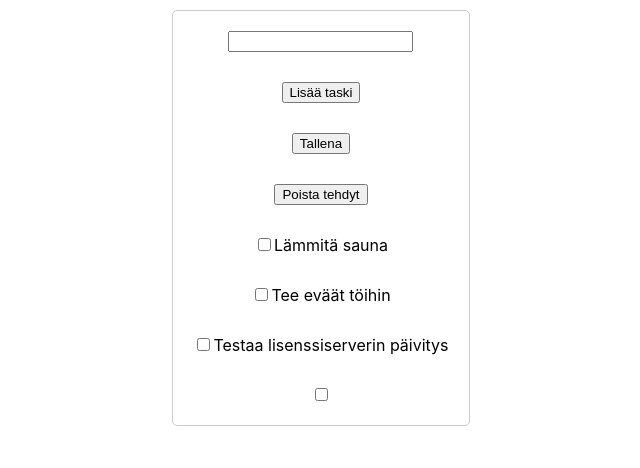
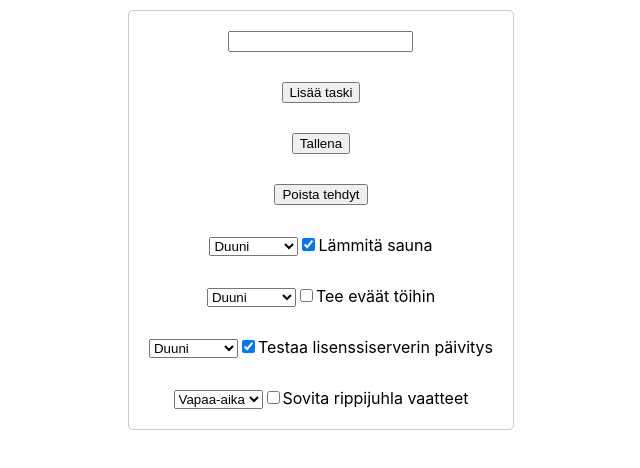
Before and after one commit to jrii1512/TodoList, a React (Create React App) app: page / in a window 1280 px wide. Shown: the top 468 px of the page, without its empty margins (319-959 px from the left). Built offline with nearby package versions, Linux system fonts and the light colour scheme; data requests are answered from the project's data file.

Commit message:
Changing complete and type is working.

```diff
--- a/data/todos.json
+++ b/data/todos.json
@@ -3,25 +3,26 @@
     {
       "id": "d96380e4-04cc-4b5c-b1b5-c93570ea8c8a",
       "name": "Lämmitä sauna",
-      "complete": false
+      "type": "duuni",
+      "complete": true
     },
     {
       "id": "3231e3dd-6f90-4cc6-9c86-60cae90fb6fb",
       "name": "Tee eväät töihin",
+      "type": "duuni",
       "complete": false
     },
     {
       "id": "561e8a0c-0122-4b39-a9fc-80e84726be30",
       "name": "Testaa lisenssiserverin päivitys",
-      "complete": false
+      "type": "duuni",
+      "complete": true
     },
     {
-      "0": {
-        "id": "d5675636-4296-4cff-8008-ae4669f5fb44",
-        "name": "Ajeluta Lauraa",
-        "complete": false
-      },
-      "id": "cf78"
+      "id": "93f03743-307a-4fc5-b09c-85e238b21985",
+      "name": "Sovita rippijuhla vaatteet",
+      "type": "vapaa",
+      "complete": false
     }
   ]
 }
--- a/src/App.js
+++ b/src/App.js
@@ -1,15 +1,13 @@
 import { useState, useEffect, useRef } from 'react';
-import logo from './logo.svg';
 import './App.css';
 import axios from 'axios';
 import TodoList from './TodoList';
 import { v4 as uuidv4 } from 'uuid';
-
-const LOCAL_STORAGE_KEY = 'todoApp.todos';
+import { handleChange } from './common';
 
 function App() {
 	const [todos, setTodo] = useState([]);
-	const [newTodos, setNewTodos] = useState([])
+	const [newTodos, setNewTodos] = useState([]);
 	const [status, setStatusUpdate] = useState(false);
 	const todoNameRef = useRef();
 
@@ -27,18 +25,22 @@ function App() {
 		if (name === '') {
 			return;
 		} else {
-			setNewTodos((prev) => [...newTodos, { id: uuidv4(), name: name, complete: false }])
+			setNewTodos({ id: uuidv4(), name: name, complete: false });
 		}
-
 		todoNameRef.current.value = null;
 	};
 
 	const toggleTodo = (id) => {
-		console.log('Toggle checkbox');
+		console.log('Toggle checkbox id:', id);
 		const newTodos = [...todos]; // Create a copy to which you need to make modifications.
 		const todo = newTodos.find((todo) => todo.id === id);
 		todo.complete = !todo.complete;
 		setTodo(newTodos);
+	};
+
+	const handleEventChange = (id, data) => {
+		handleChange(id, data, todos);
+		setStatusUpdate(true);
 	};
 
 	const clearTasks = () => {
@@ -62,28 +64,6 @@ function App() {
 			});
 	};
 
-	const handleChange = (id, complete) => {
-		console.log('id: ', id + ', status:' + complete);
-
-		complete ? (complete = false) : (complete = true);
-		todos.forEach((f) => {
-			if (f.id === id) {
-				axios
-					.patch(`http://localhost:3852/taskit/${id}/`, {
-						complete: complete,
-					})
-					.then((u) => {
-						console.log('Update, checkbox is ', u.data.complete);
-						setStatusUpdate(complete);
-					})
-					.catch((err) => {
-						console.error('Päivitys meni aivan vituiksi');
-					});
-			}
-		});
-	}
-	//			<div>{todos.filter((todo) => !todo.complete).length} left to do</div>
-
 	return (
 		<div className='form'>
 			<input ref={todoNameRef} type='text' />
@@ -91,14 +71,13 @@ function App() {
 			<button onClick={onSubmit}>Tallena</button>
 			<button onClick={clearTasks}>Poista tehdyt</button>
 
-			{
-				<TodoList
-					key={uuidv4()}
-					todos={todos}
-					submit={onSubmit}
-					toggleTodo={handleChange}
-				/>
-			}
+			<TodoList
+				key={uuidv4()}
+				todos={todos}
+				submit={onSubmit}
+				toggleTodo={handleEventChange}
+				taskTypeChange={handleEventChange}
+			/>
 		</div>
 	);
 }
--- a/src/Todo.js
+++ b/src/Todo.js
@@ -1,19 +1,33 @@
 import React from 'react';
 
-export default function Todo({ todo, toggleTodo }) {
+export default function Todo({ todo, toggleTodo, taskTypeChange }) {
+	const [selectedOption, setSelectedOption] = React.useState(todo.type);
+	const [isComplete, setIsComplete] = React.useState(todo.complete);
 
-	const handleTodoClick = () => {
-		console.log('clicked');
-		toggleTodo(todo.id);
+	const handleType = (event) => {
+		setSelectedOption(event.target.value);
+		console.log('Selected one is: ', event.target.value);
+		taskTypeChange(todo.id, event.target.value);
+	};
+
+	const toggleComplete = (event) => {
+		console.log('Todo.js, isComplete: ', event.target.checked);
+		setIsComplete(event.target.checked)
+		toggleTodo(todo.id, event.target.checked);
 	};
 
 	return (
 		<div>
 			<label>
+				<select name='type' value = {selectedOption} onChange={handleType}>
+					<option value='duuni'>Duuni</option>
+					<option value='vapaa'>Vapaa-aika</option>
+				</select>
 				<input
+					name='complete'
 					type='checkbox'
-					checked={todo.complete}
-					onChange={toggleTodo}
+					checked={isComplete ? true: false}
+					onChange={toggleComplete}
 				/>
 				{todo.name}
 			</label>
--- a/src/TodoList.js
+++ b/src/TodoList.js
@@ -1,13 +1,25 @@
 import React from 'react';
 import Todo from './Todo';
-import axios from 'axios';
 
-export default function TodoList({ todos, toggleTodo, submit }) {
-	const [done, setDone] = React.useState(false);
+export default function TodoList({ todos, toggleTodo, taskTypeChange }) {
+	console.log('taskTypeChange value: ', taskTypeChange);
+
+	const typeChange = (id, optionValue) => {
+		console.log('TodoList.js typeChange id: ', id + ', ' + optionValue);
+		taskTypeChange(id, optionValue);
+	};
+
+	const changeTodo = (id, complete) => {
+		console.log('TodoList.js: ', id + ', ' + complete);
+		toggleTodo(id, complete);
+	};
 
 	return todos.map((todo) => (
-		<>
-			<Todo key={todo.id} todo={todo} toggleTodo={() => toggleTodo(todo.id, todo.complete)} />
-		</>
+		<Todo
+			key={todo.id}
+			todo={todo}
+			toggleTodo={changeTodo}
+			taskTypeChange={typeChange}
+		/>
 	));
 }
--- /dev/null
+++ b/src/common.js
@@ -0,0 +1,41 @@
+import axios from 'axios';
+
+export const handleChange = (id, data, todos) => {
+	console.log('common.js, handleChange id: ', id + ', data:' + data);
+	console.log('todos: ', todos)
+
+	if (typeof data === 'boolean') {
+		data ? (data = false) : (data = true);
+		console.log('Boolean data: ', data);
+		todos.forEach((f) => {
+			if (f.id === id) {
+				axios
+					.patch(`http://localhost:3852/taskit/${id}/`, {
+						complete: !data,
+					})
+					.then((u) => {
+						console.log('Update, checkbox is ', u.data.complete);
+					})
+					.catch((err) => {
+						console.error('Päivitys meni aivan vituiksi');
+					});
+			}
+		});
+	} else {
+		console.log('String data: ', data);
+		todos.forEach((f) => {
+			if (f.id === id) {
+				axios
+					.patch(`http://localhost:3852/taskit/${id}/`, {
+						type: data,
+					})
+					.then((u) => {
+						console.log('Update, type is ', u.data.type);
+					})
+					.catch((err) => {
+						console.error('Päivitys meni aivan vituiksi');
+					});
+			}
+		});
+	}
+};
```
